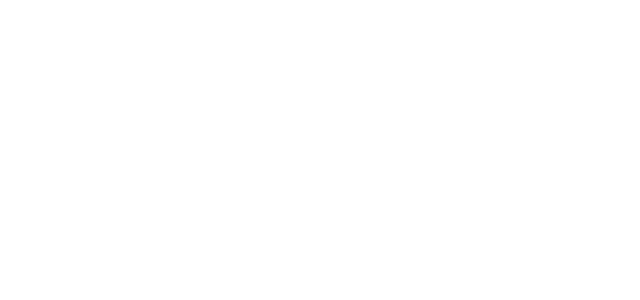
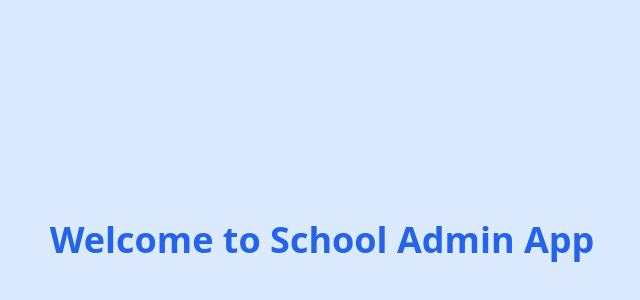
Before and after one commit to abhi-ch-0/school-admin-app, a React (Vite) app: page / in a window 1280 px wide. Shown: the part 160-460 px from the top of the page, without its empty margins (318-958 px from the left). Built offline with nearby package versions, Linux system fonts and the light colour scheme.

Commit message:
add tailwind

```diff
--- a/index.html
+++ b/index.html
@@ -7,7 +7,7 @@
   <title>School Admin App</title>
 </head>
 
-<body>
+<body class="bg-gray-100">
   <div id="root"></div>
   <script type="module" src="/src/main.jsx"></script>
 </body>
--- a/package.json
+++ b/package.json
@@ -14,6 +14,9 @@
   },
   "devDependencies": {
     "@vitejs/plugin-react": "^4.3.3",
+    "autoprefixer": "^10.4.20",
+    "postcss": "^8.4.49",
+    "tailwindcss": "^3.4.15",
     "vite": "^5.4.10"
   }
 }
--- /dev/null
+++ b/postcss.config.js
@@ -0,0 +1,6 @@
+export default {
+    plugins: {
+        tailwindcss: {},
+        autoprefixer: {},
+    },
+};
--- a/src/App.jsx
+++ b/src/App.jsx
@@ -1,5 +1,9 @@
 function App() {
-    return <div></div>;
+    return (
+        <div className="min-h-screen flex items-center justify-center bg-blue-100">
+            <h1 className="text-4xl font-bold text-blue-600">Welcome to School Admin App</h1>
+        </div>
+    );
 }
 
 export default App;
--- /dev/null
+++ b/src/index.css
@@ -0,0 +1,3 @@
+@tailwind base;
+@tailwind components;
+@tailwind utilities;
--- a/src/main.jsx
+++ b/src/main.jsx
@@ -1,3 +1,4 @@
+import './index.css';
 import { StrictMode } from 'react';
 import { createRoot } from 'react-dom/client';
 import App from './App.jsx';
--- /dev/null
+++ b/tailwind.config.js
@@ -0,0 +1,8 @@
+/** @type {import('tailwindcss').Config} */
+export default {
+  content: ['./index.html', './src/**/*.{js,jsx}'],
+  theme: {
+    extend: {},
+  },
+  plugins: [],
+};
```
Also changed, not shown: 1 other file (tests, documents, lock files or other folders).
